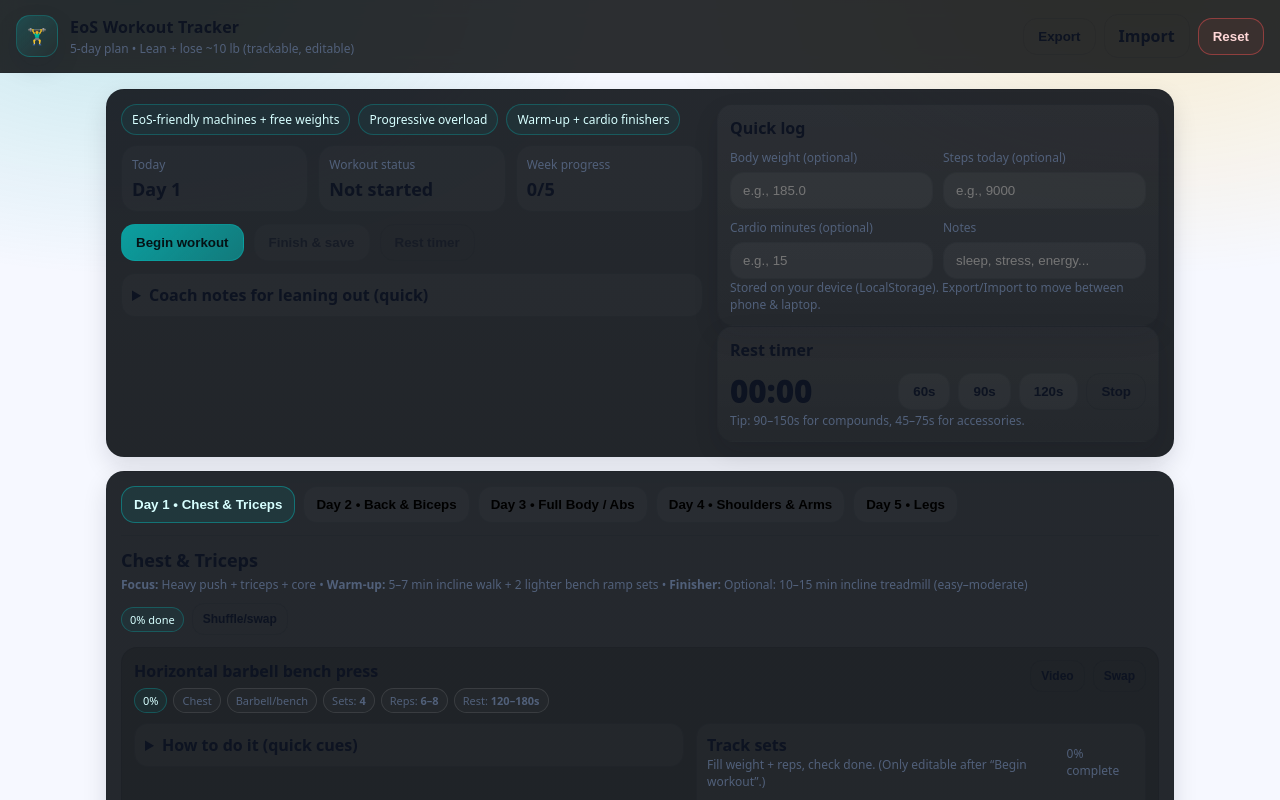
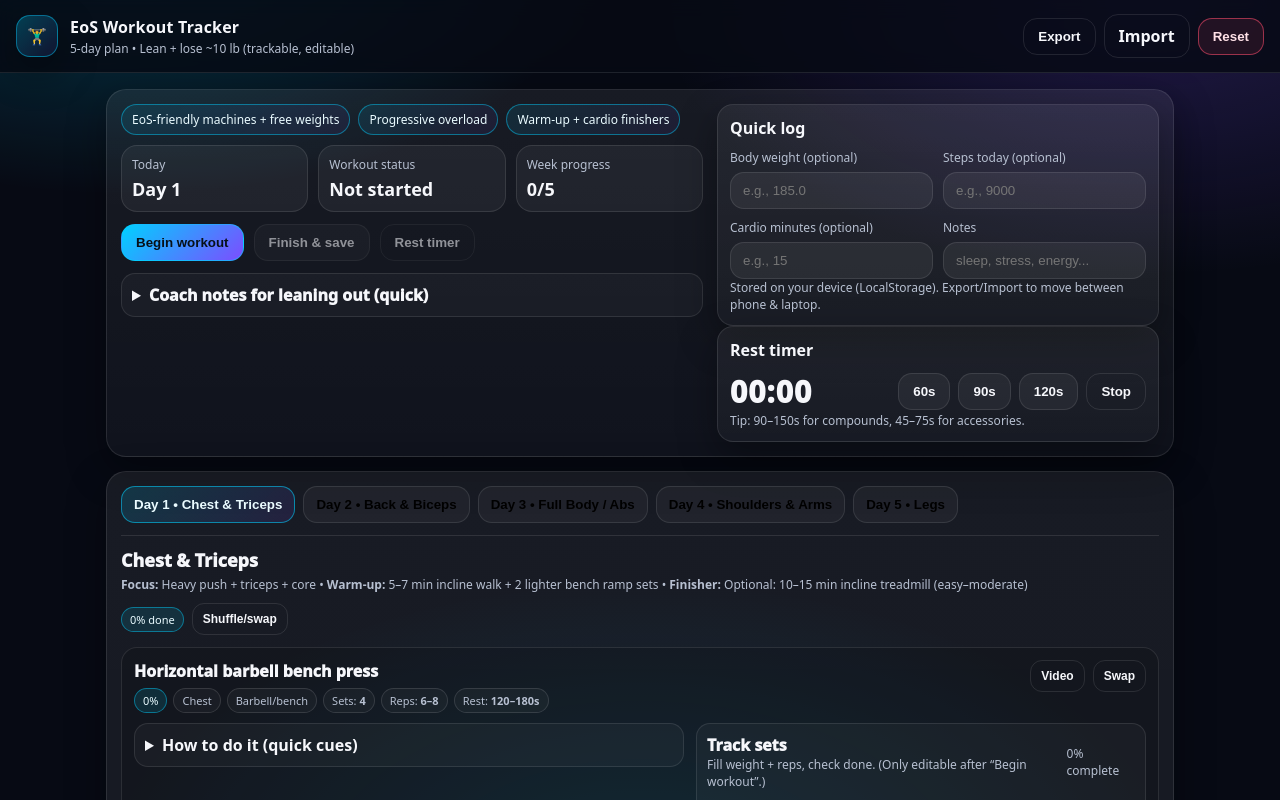
Before and after one commit to peyoti2001/eos-workout-tracker-, a plain HTML site: page index.html in a window 1280 px wide. Shown: the top 800 px of the page. Drawn offline with Linux system fonts and the light colour scheme.

Commit message:
Refactor styles.css for vibrant dark theme
Updated styles for a vibrant dark theme with improved color variables and gradients.

```diff
--- a/styles.css
+++ b/styles.css
@@ -1,28 +1,34 @@
-/* Minimal, phone-friendly, dark UI (similar vibe to your screenshots) */
+/* Vibrant (app-style) dark theme — drop-in replacement for styles.css */
 :root{
-  --bg:#F6F8FF;
-  --card:#FFFFFF;
-  --card2:#F3F6FF;
-  --text:#0D1321;
-  --muted:#51607A;
-  --line: rgba(13,19,33,.10);
+  /* Core */
+  --bg:#070A14;                 /* deep navy instead of near-black */
+  --card: rgba(255,255,255,.06);
+  --card2: rgba(255,255,255,.04);
+  --text:#F6F7FB;
+  --muted:#B7C0D1;
+  --line: rgba(255,255,255,.10);
 
-  --accent:#0AA6A6;     /* teal */
-  --accent2:#FFB703;    /* warm highlight */
-  --danger:#E63946;
+  /* Vibrant accents */
+  --accent:#00D1FF;             /* neon blue */
+  --accent-rgb: 0, 209, 255;
+  --accent2:#7C4DFF;            /* purple */
+  --accent2-rgb: 124, 77, 255;
 
-  --shadow: 0 10px 25px rgba(13,19,33,.12);
-  --radius: 18px;
+  --danger:#FF4D6D;
+  --shadow: 0 14px 38px rgba(0,0,0,.35);
+  --radius: 20px;
 }
 
 *{box-sizing:border-box}
 html,body{height:100%}
+
 body{
   margin:0;
   font-family: ui-sans-serif, system-ui, -apple-system, Segoe UI, Roboto, Helvetica, Arial;
   background:
-    radial-gradient(900px 500px at 10% 0%, rgba(10,166,166,.20), transparent 55%),
-    radial-gradient(900px 500px at 90% 0%, rgba(255,183,3,.18), transparent 55%),
+    radial-gradient(900px 500px at 10% -10%, rgba(var(--accent-rgb), .25), transparent 55%),
+    radial-gradient(900px 500px at 90% 0%, rgba(var(--accent2-rgb), .22), transparent 55%),
+    radial-gradient(900px 500px at 50% 110%, rgba(var(--accent-rgb), .12), transparent 60%),
     var(--bg);
   color:var(--text);
 }
@@ -35,7 +41,7 @@ body{
   justify-content:space-between;
   gap:16px;
   padding:14px 16px;
-  background: rgba(11,13,16,.86);
+  background: rgba(7,10,20,.82);
   backdrop-filter: blur(10px);
   border-bottom:1px solid var(--line);
 }
@@ -43,8 +49,8 @@ body{
 .brand{display:flex; align-items:center; gap:12px;}
 .logo{
   width:42px; height:42px; display:grid; place-items:center;
-  background: linear-gradient(135deg, rgba(10,166,166,.25), rgba(10,166,166,.02));
-  border: 1px solid rgba(10,166,166,.35);
+  background: linear-gradient(135deg, rgba(var(--accent-rgb), .25), rgba(var(--accent2-rgb), .10));
+  border: 1px solid rgba(var(--accent-rgb), .45);
   border-radius: 14px;
   box-shadow: var(--shadow);
 }
@@ -55,7 +61,7 @@ body{
 .wrap{max-width:1100px; margin:0 auto; padding:16px; display:flex; flex-direction:column; gap:14px;}
 
 .card{
-  background: linear-gradient(180deg, rgba(18,22,28,.92), rgba(15,19,24,.92));
+  background: linear-gradient(180deg, rgba(255,255,255,.07), rgba(255,255,255,.04));
   border:1px solid var(--line);
   border-radius: var(--radius);
   box-shadow: var(--shadow);
@@ -70,14 +76,19 @@ body{
   font-size:12px;
   padding:6px 10px;
   border-radius:999px;
-  border:1px solid rgba(10,166,166,.35);
-  background: rgba(10,166,166,.08);
-  color: #d7ffff;
+  border:1px solid rgba(var(--accent-rgb), .45);
+  background: linear-gradient(135deg, rgba(var(--accent-rgb), .10), rgba(var(--accent2-rgb), .08));
+  color: #EAFBFF;
 }
 
 .heroGrid{display:grid; grid-template-columns: repeat(3, 1fr); gap:10px; margin:10px 0 12px;}
 @media (max-width: 520px){ .heroGrid{grid-template-columns:1fr; } }
-.mini{background: rgba(255,255,255,.02); border:1px solid var(--line); border-radius: 16px; padding:10px;}
+.mini{
+  background: rgba(255,255,255,.05);
+  border:1px solid var(--line);
+  border-radius: 16px;
+  padding:10px;
+}
 .miniLabel{font-size:12px; color:var(--muted)}
 .miniValue{font-size:18px; font-weight:800; margin-top:4px}
 
@@ -85,37 +96,41 @@ body{
 
 .btn{
   border:1px solid var(--line);
-  background: rgba(255,255,255,.03);
+  background: rgba(255,255,255,.05);
   color:var(--text);
   padding:10px 14px;
   border-radius: 14px;
   cursor:pointer;
-  font-weight:700;
+  font-weight:800;
 }
-.btn:hover{border-color: rgba(10,166,166,.35)}
+.btn:hover{border-color: rgba(var(--accent-rgb), .45)}
 .btn.primary{
-  background: linear-gradient(135deg, rgba(10,166,166,.95), rgba(10,166,166,.65));
-  border-color: rgba(10,166,166,.55);
-  color:#051215;
+  background: linear-gradient(135deg, var(--accent), var(--accent2));
+  border-color: rgba(var(--accent-rgb), .55);
+  color:#071019;
 }
 .btn.primary:disabled{opacity:.55; cursor:not-allowed}
 .btn.ghost{background: transparent}
 .btn.danger{
-  border-color: rgba(216,76,76,.55);
-  color: #ffd8d8;
-  background: rgba(216,76,76,.08);
+  border-color: rgba(255,77,109,.55);
+  color: #ffe1e7;
+  background: rgba(255,77,109,.10);
 }
 .btn:disabled{opacity:.55; cursor:not-allowed}
 
 .fileLabel{position:relative; overflow:hidden}
 
-.inner{padding:12px; border-radius: 16px; background: linear-gradient(180deg, rgba(255,255,255,.03), rgba(255,255,255,.01));}
-.innerTitle{font-weight:800; margin-bottom:10px}
+.inner{
+  padding:12px;
+  border-radius: 16px;
+  background: linear-gradient(180deg, rgba(255,255,255,.06), rgba(255,255,255,.03));
+}
+.innerTitle{font-weight:900; margin-bottom:10px}
 
 .field{display:flex; flex-direction:column; gap:6px}
 .field span{font-size:12px; color:var(--muted)}
 .field input{
-  background: rgba(255,255,255,.04);
+  background: rgba(255,255,255,.06);
   border:1px solid var(--line);
   color:var(--text);
   padding:10px 12px;
@@ -136,26 +151,26 @@ body{
   padding:10px 12px;
   border-radius: 14px;
   border:1px solid var(--line);
-  background: rgba(255,255,255,.02);
+  background: rgba(255,255,255,.04);
   cursor:pointer;
-  font-weight:800;
+  font-weight:900;
 }
 .tab.active{
-  border-color: rgba(10,166,166,.55);
-  background: rgba(10,166,166,.12);
-  color:#d7ffff;
+  border-color: rgba(var(--accent-rgb), .55);
+  background: linear-gradient(135deg, rgba(var(--accent-rgb), .16), rgba(var(--accent2-rgb), .12));
+  color:#EAFBFF;
 }
 
 .dayMeta{display:flex; flex-wrap:wrap; gap:10px; align-items:center; justify-content:space-between}
 .metaLeft{display:flex; flex-direction:column; gap:4px}
-.metaTitle{font-weight:900; font-size:18px}
+.metaTitle{font-weight:1000; font-size:18px}
 .metaHint{font-size:12px; color:var(--muted)}
 .metaRight{display:flex; gap:8px; align-items:center; flex-wrap:wrap}
 
 .exerciseList{display:flex; flex-direction:column; gap:10px; margin-top:12px}
 .exercise{
   border:1px solid var(--line);
-  background: rgba(0,0,0,.12);
+  background: rgba(0,0,0,.14);
   border-radius: 16px;
   padding:12px;
 }
@@ -166,17 +181,21 @@ body{
   align-items:flex-start;
   justify-content:space-between;
 }
-.exName{font-weight:900; font-size:16px}
+.exName{font-weight:1000; font-size:16px}
 .exTags{display:flex; flex-wrap:wrap; gap:6px; margin-top:6px}
 .tag{
   font-size:11px;
   padding:4px 8px;
   border-radius: 999px;
-  border:1px solid rgba(255,255,255,.10);
+  border:1px solid rgba(255,255,255,.12);
   color: var(--muted);
-  background: rgba(255,255,255,.02);
+  background: rgba(255,255,255,.03);
 }
-.tag.accent{border-color: rgba(10,166,166,.35); color:#d7ffff; background: rgba(10,166,166,.08);}
+.tag.accent{
+  border-color: rgba(var(--accent-rgb), .45);
+  color:#EAFBFF;
+  background: rgba(var(--accent-rgb), .12);
+}
 
 .exActions{display:flex; gap:8px; align-items:center; flex-wrap:wrap}
 .smallBtn{
@@ -197,16 +216,16 @@ body{
   border:1px solid var(--line);
   border-radius: 14px;
   padding:10px;
-  background: rgba(255,255,255,.02);
+  background: rgba(255,255,255,.03);
 }
-.howto summary{cursor:pointer; font-weight:800}
+.howto summary{cursor:pointer; font-weight:900}
 .howto ul{margin:10px 0 0 18px; padding:0; color: var(--muted)}
 .howto li{margin:6px 0}
 
 .track{
   border:1px solid var(--line);
   border-radius: 14px;
-  background: rgba(255,255,255,.02);
+  background: rgba(255,255,255,.03);
   overflow:hidden;
 }
 .trackHead{
@@ -216,22 +235,26 @@ body{
   padding:10px;
   border-bottom:1px solid var(--line);
 }
-.trackTitle{font-weight:900}
+.trackTitle{font-weight:1000}
 .trackSmall{font-size:12px; color:var(--muted)}
 
 .setTable{width:100%; border-collapse:collapse}
 .setTable th,.setTable td{
   padding:8px 10px;
-  border-bottom:1px solid rgba(31,40,50,.65);
+  border-bottom:1px solid rgba(255,255,255,.07);
   text-align:left;
   font-size:12px;
   color: var(--muted);
 }
-.setTable th{color:#cfe0ee; font-weight:900; background: rgba(255,255,255,.02)}
+.setTable th{
+  color:#EAFBFF;
+  font-weight:1000;
+  background: linear-gradient(135deg, rgba(var(--accent-rgb), .10), rgba(var(--accent2-rgb), .08));
+}
 .setTable input{
   width:100%;
-  background: rgba(0,0,0,.18);
-  border:1px solid rgba(255,255,255,.08);
+  background: rgba(0,0,0,.20);
+  border:1px solid rgba(255,255,255,.10);
   color:var(--text);
   border-radius: 10px;
   padding:8px 9px;
@@ -242,10 +265,10 @@ body{
 
 .demoBox{
   margin-top:10px;
-  border:1px dashed rgba(10,166,166,.35);
+  border:1px dashed rgba(var(--accent-rgb), .55);
   border-radius: 14px;
   padding:10px;
-  background: rgba(10,166,166,.06);
+  background: linear-gradient(135deg, rgba(var(--accent-rgb), .10), rgba(var(--accent2-rgb), .06));
 }
 .demoRow{display:flex; align-items:center; justify-content:space-between; gap:10px; flex-wrap:wrap}
 .demoHint{font-size:12px; color:var(--muted)}
@@ -254,7 +277,7 @@ body{
   height:72px;
   margin-top:10px;
   border-radius: 14px;
-  background: rgba(0,0,0,.18);
+  background: rgba(0,0,0,.20);
   position:relative;
   overflow:hidden;
 }
@@ -264,15 +287,15 @@ body{
   width:14px; height:14px;
   transform: translateY(-50%);
   border-radius: 999px;
-  background: rgba(10,166,166,.9);
-  box-shadow: 0 0 18px rgba(10,166,166,.45);
+  background: var(--accent);
+  box-shadow: 0 0 20px rgba(var(--accent-rgb), .55);
   animation: rep 2.2s ease-in-out infinite;
 }
 .repLine{
   position:absolute;
   left:0; top:50%;
   height:2px; width:100%;
-  background: rgba(255,255,255,.08);
+  background: rgba(255,255,255,.10);
 }
 @keyframes rep{
   0%{ left:6%}
@@ -290,15 +313,15 @@ body{
   border:1px solid var(--line);
   border-radius: 14px;
   padding:10px;
-  background: rgba(255,255,255,.02);
+  background: rgba(255,255,255,.03);
 }
 .histTop{display:flex; justify-content:space-between; gap:10px; flex-wrap:wrap}
-.histTitle{font-weight:900}
+.histTitle{font-weight:1000}
 .footer{padding:6px 4px}
 
 .dialog{
   width:min(860px, 94vw);
-  background: linear-gradient(180deg, rgba(18,22,28,.98), rgba(15,19,24,.98));
+  background: linear-gradient(180deg, rgba(255,255,255,.07), rgba(255,255,255,.04));
   border:1px solid var(--line);
   color:var(--text);
   border-radius: 18px;
@@ -325,7 +348,7 @@ body{
   border:1px solid var(--line);
   border-radius: 14px;
   padding:10px;
-  background: rgba(255,255,255,.02);
+  background: rgba(255,255,255,.03);
 }
-.coachNotes summary{cursor:pointer; font-weight:900}
+.coachNotes summary{cursor:pointer; font-weight:1000}
 .coachNotes ul{margin:10px 0 0 18px; color:var(--muted)}
```
